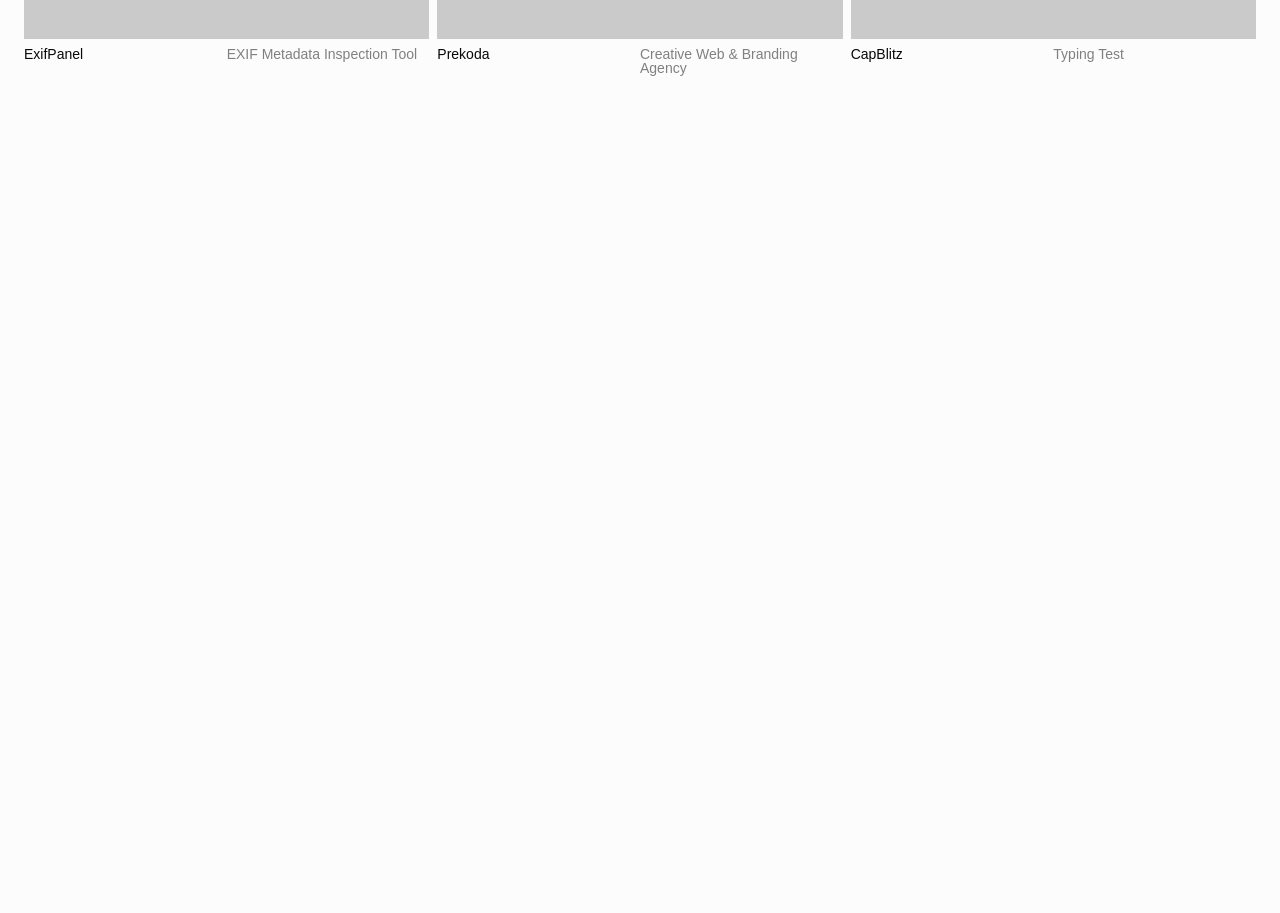
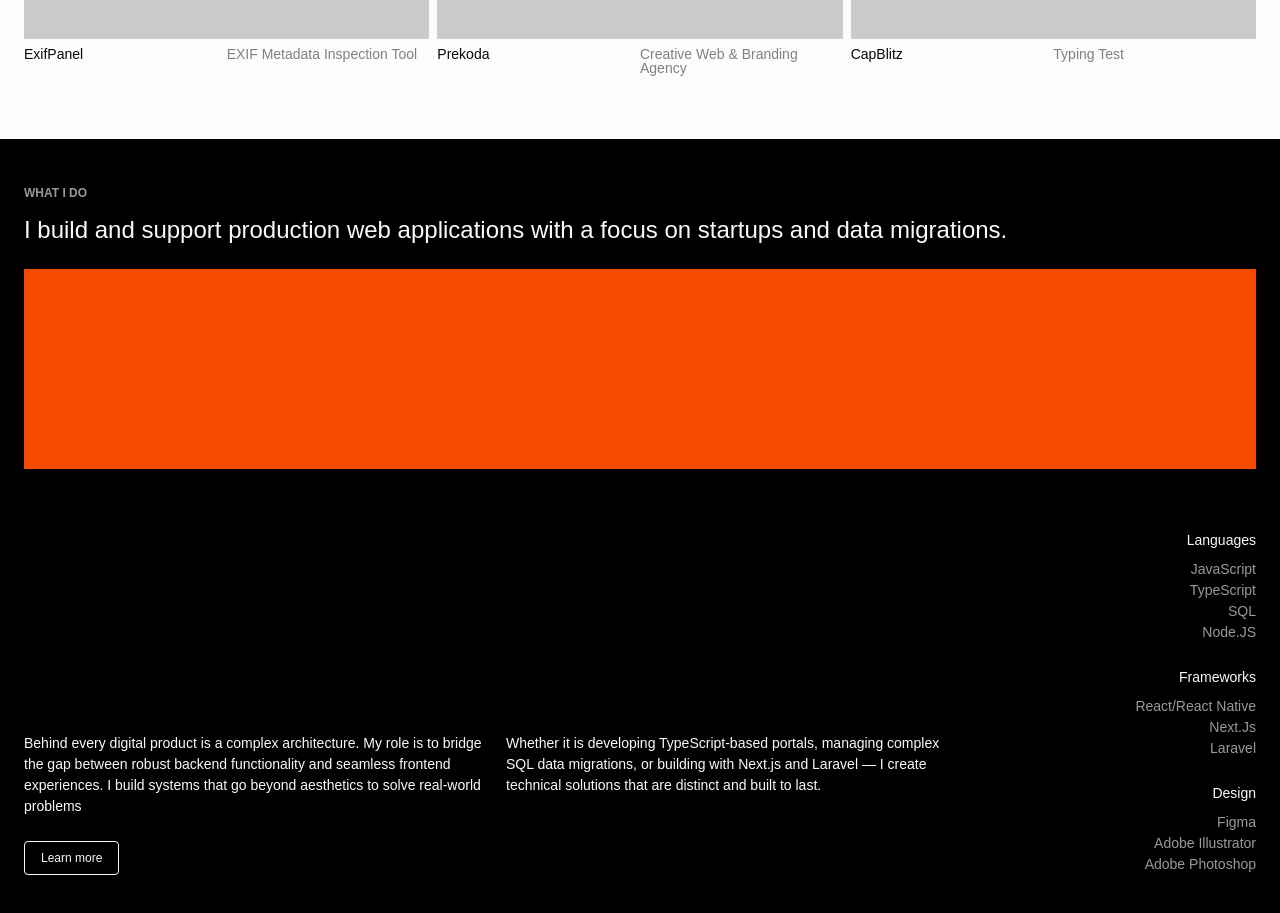
Before and after one commit to psyofrelief/portfolio-v2, a Next.js app: page / in a window 1280 px wide. Shown: the part 1360-2273 px from the top of the page. Before the commit the page ends 1499 px from the top, so only its background shows below. Built offline with nearby package versions, Linux system fonts and the light colour scheme.

Commit message:
feat: add home about me section

```diff
--- a/src/app/page.tsx
+++ b/src/app/page.tsx
@@ -1,11 +1,13 @@
 import FeaturedProjects from "@/components/sections/FeaturedProjects";
 import Hero from "@/components/sections/Hero";
+import HomeAbout from "@/components/sections/HomeAbout";
 
 export default function Home() {
   return (
     <main className="flex min-h-screen flex-col">
       <Hero />
       <FeaturedProjects />
+      <HomeAbout />
     </main>
   );
 }
--- /dev/null
+++ b/src/components/sections/HomeAbout.tsx
@@ -0,0 +1,56 @@
+import { HOME_ABOUT_DATA } from "@/lib/constants/about";
+import Section from "../shared/Section";
+import Heading from "../ui/Heading";
+import Headline from "../ui/Headline";
+import Link from "next/link";
+import Button from "../ui/Button";
+
+export default function HomeAbout() {
+  const data = HOME_ABOUT_DATA;
+  return (
+    <Section
+      data-theme="dark"
+      first
+      className="gap-y-sm text-foreground flex min-h-screen flex-col justify-between pt-12!"
+    >
+      <div className="gap-y-md flex flex-col">
+        <header className="gap-y-sm flex flex-col">
+          <Heading label="What I Do" />
+          <Headline>{data.headline}</Headline>
+        </header>
+
+        <div className="h-50 w-full bg-orange-600" />
+      </div>
+      <div className="flex items-end justify-between">
+        <div className="gap-y-md flex flex-col">
+          <div className="gap-x-md grid max-w-235 grid-cols-2">
+            {data.body.map((e, idx) => (
+              <p key={idx}>{e}</p>
+            ))}
+          </div>
+
+          <Link href={"/about"} className="flex w-fit">
+            <Button variant="outline" className="flex-1">
+              Learn more
+            </Button>
+          </Link>
+        </div>
+        <div className="gap-y-md grid grid-cols-1">
+          {data.skills.map((e, idx) => (
+            <div
+              key={idx}
+              className="gap-y-xs flex flex-col items-end text-right"
+            >
+              <p className="">{e.category}</p>
+              <ul className="text-foreground-secondary flex flex-col items-end">
+                {e.items.map((i, idx) => (
+                  <li key={idx}>{i}</li>
+                ))}
+              </ul>
+            </div>
+          ))}
+        </div>
+      </div>
+    </Section>
+  );
+}
--- /dev/null
+++ b/src/components/ui/Button.tsx
@@ -0,0 +1,36 @@
+import { cn } from "@/lib/utils";
+
+interface Props extends React.ButtonHTMLAttributes<HTMLButtonElement> {
+  children: React.ReactNode;
+  isLoading?: boolean;
+  variant?: "primary" | "outline";
+}
+
+export default function Button({
+  children,
+  isLoading = false,
+  variant = "primary",
+  className = "",
+  disabled,
+  ...props
+}: Props) {
+  const variants = {
+    primary: "bg-foreground text-background hover:opacity-60",
+    outline: "border border-inherit text-foreground hover:opacity-60",
+  };
+
+  return (
+    <button
+      className={cn(
+        "gap-x-xs px-sm py-xs flex size-fit cursor-pointer items-center justify-center rounded text-xs whitespace-nowrap transition-all",
+        variants[variant],
+        isLoading && "cursor-not-allowed opacity-50",
+        className,
+      )}
+      disabled={isLoading || disabled}
+      {...props}
+    >
+      {children}
+    </button>
+  );
+}
--- /dev/null
+++ b/src/components/ui/Headline.tsx
@@ -0,0 +1,14 @@
+import { cn } from "@/lib/utils";
+
+interface Props {
+  children: React.ReactNode;
+  className?: string;
+}
+
+export default function Headline({ children, className = "" }: Props) {
+  return (
+    <h1 className={cn("text-lg leading-tight font-light", className)}>
+      {children}
+    </h1>
+  );
+}
--- a/src/lib/constants/about.ts
+++ b/src/lib/constants/about.ts
@@ -5,18 +5,18 @@
 
 export interface HomeAboutContent {
   headline: string;
-  body: string;
-  body2: string;
+  body: string[];
   bannerImage: { src: string; alt: string };
   skills: SkillGroup[];
 }
 
-export const homeAboutData: HomeAboutContent = {
+export const HOME_ABOUT_DATA: HomeAboutContent = {
   headline:
     "I build and support production web applications with a focus on startups and data migrations.",
-  body: "Behind every digital product is a complex architecture. My role is to bridge the gap between robust backend functionality and seamless frontend experiences.",
-  body2:
+  body: [
+    "Behind every digital product is a complex architecture. My role is to bridge the gap between robust backend functionality and seamless frontend experiences. I build systems that go beyond aesthetics to solve real-world problems",
     "Whether it is developing TypeScript-based portals, managing complex SQL data migrations, or building with Next.js and Laravel — I create technical solutions that are distinct and built to last.",
+  ],
   bannerImage: { src: "/images/about-hero.webp", alt: "Faried Idris Profile" },
   skills: [
     {
```
